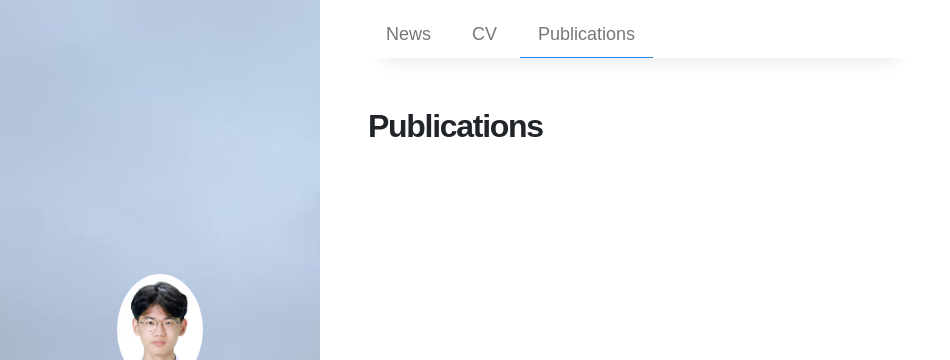
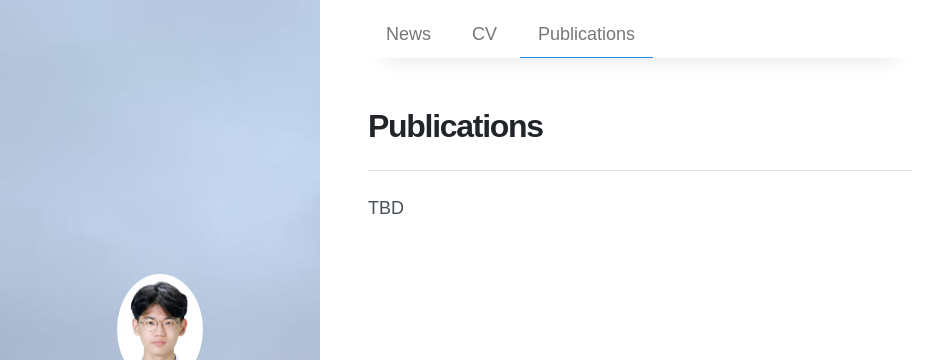
Before and after one commit to hyeoncheol-joo/hyeoncheol-joo.github.io, a Jekyll site: the page built from publications.md, in a window 1280 px wide. Shown: the top 360 px of the page, without its empty margins (0-950 px from the left). Built offline with Jekyll 4.4.1, drawn with Linux system fonts in a browser that asks for light colours; nearby versions of some CDN libraries.

Commit message:
publications: TBD

```diff
--- a/_layouts/archive-contact.html
+++ b/_layouts/archive-contact.html
@@ -6,7 +6,7 @@ layout: default
 
 <h1>{{ page.title }}</h1>
 
-<br>
+<hr>
 
 <div class="page-intro">
   {{ content }}
--- a/_layouts/archive-news.html
+++ b/_layouts/archive-news.html
@@ -4,7 +4,7 @@ layout: default
 
 {% include home-header.html %}
 
-<h1>{{ page.title }}</h1>
+<h1>{{ page.title }}</h1><hr>
 
 {%- assign taxonomies = site.posts | group_by_exp: "post", "post.date | date: '%Y'" -%}
 
--- a/_layouts/archive-publications.html
+++ b/_layouts/archive-publications.html
@@ -4,4 +4,8 @@ layout: default
 
 {% include home-header.html %}
 
-<h1>{{ page.title }}</h1>
+<h1>{{ page.title }}</h1><hr>
+
+<div class="page-intro">
+  {{ content }}
+</div>
--- a/index.markdown
+++ b/index.markdown
@@ -2,5 +2,5 @@
 layout: home
 ---
 
-<h1>About</h1><br>
+<h1>About</h1><hr>
 I am a junior undergraduate student at Korea University. I have a broad interest in information security and strive to gain experience in various fields. I am open-minded about my career path and aspire to pursue graduate studies in information security or cryptography in the future.
--- a/publications.md
+++ b/publications.md
@@ -4,3 +4,5 @@ permalink: /publications/
 title: Publications
 type: publications
 ---
+
+TBD
```
Also changed, not shown: _posts/2025-09-05-cv.md (+1 -1 lines).
